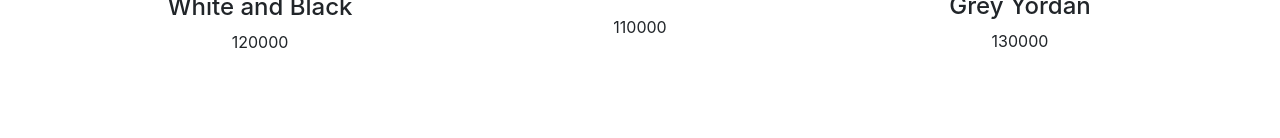
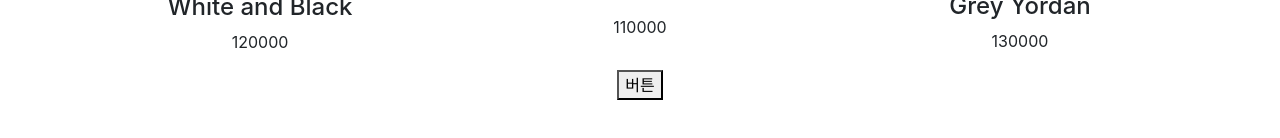
Before and after one commit to Jinuuk/Study_React, a React (Create React App) app in the folder study_react2/: page / in a window 1280 px wide. Shown: the part 600-738 px from the top of the page. Built offline with nearby package versions, Linux system fonts and the light colour scheme.

Commit message:
2022.10.27

```diff
--- a/study_react2/package.json
+++ b/study_react2/package.json
@@ -6,6 +6,7 @@
     "@testing-library/jest-dom": "^5.16.5",
     "@testing-library/react": "^13.4.0",
     "@testing-library/user-event": "^13.5.0",
+    "axios": "^1.1.3",
     "bootstrap": "^5.2.2",
     "react": "^18.2.0",
     "react-bootstrap": "^2.5.0",
--- a/study_react2/src/App.js
+++ b/study_react2/src/App.js
@@ -7,11 +7,14 @@ import './App.css';
 import data from './data.js';
 import { Routes, Route, Link, useNavigate, Outlet} from 'react-router-dom';
 import Detail from './routes/Detail.js';
+import axios from 'axios';
 
 
 function App() {
 
-  let [shoes] = useState(data)
+  let [shoes,setShoes] = useState(data);
+  let [dataNum,setDataNum] = useState(2);
+  let [loading,setLoading] = useState(false);
   let navigate = useNavigate();
 
   return (
@@ -46,6 +49,35 @@ function App() {
             }
             </Row>
           </Container>
+          {
+            loading == true ? <div className="alert alert-warning">로딩중</div> : null
+          }
+          <button onClick={()=>{
+            setLoading(true);
+            if(dataNum > 3){
+              alert('상품이 없습니다.');
+            }else{
+              axios.get('https://codingapple1.github.io/shop/data'+dataNum+'.json')
+                      .then(result=>{
+                        //let shoesCopy = [...shoes, ...reesult.data];
+                        let shoesCopy = [...shoes];
+                        console.log(shoesCopy);
+                        result.data.forEach(ele=>shoesCopy.push(ele));
+                        setShoes(shoesCopy);
+                        setDataNum(dataNum+1);
+                        setLoading(false);
+                      })
+                      .catch(()=>{
+                        console.log('실패');
+                        setLoading(false);
+                      })
+                //동시에 ajax 요청 여러개 하는 방법
+                // Promise.all([axios.get('url1'), axios.get('url2')])
+                //             .then(()=>{
+
+                //             })
+            }
+          }}>버튼</button>
         </>
       }/>
       <Route path="/detail/:id" element={<Detail shoes={shoes}/>}/>
@@ -59,8 +91,6 @@ function App() {
         <Route path="one" element={<div>첫 주문시 양배추즙 서비스</div>}/>
         <Route path="two" element={<div>생일기념 쿠폰 받기</div>}/>
       </Route>
-
-
 
       <Route path="*" element={<div>404 없는 페이지</div>}/>
     </Routes>
```
Also changed, not shown: 1 other file (tests, documents, lock files or other folders).
